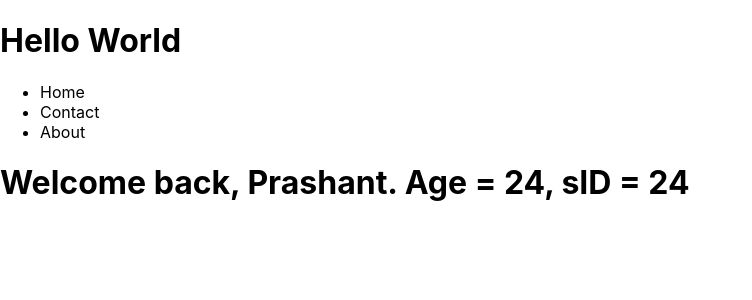
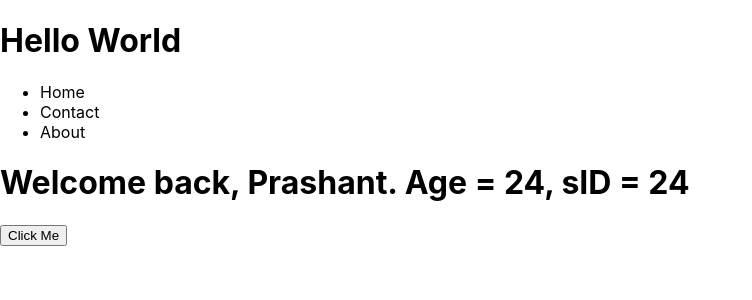
Before and after one commit to Prashant-SK/react-payment-gateway, a React (Create React App) app: page / in a window 1280 px wide. Shown: the top 300 px of the page, without its empty margins (0-752 px from the left). Built offline with nearby package versions, Linux system fonts and the light colour scheme.

Commit message:
experimenting with adding buttons and onClick

```diff
--- a/src/Greeter.js
+++ b/src/Greeter.js
@@ -1,9 +1,11 @@
 import React from 'react';
 
 function Greeter(props){
+
     return (
     <>
     <h1>Welcome back, {props.name}. Age = {props.age}, sID = {props.age}</h1>
+    <button onClick={() => alert("Hello!")}>Click Me</button>
     </>
     )
 }
```
